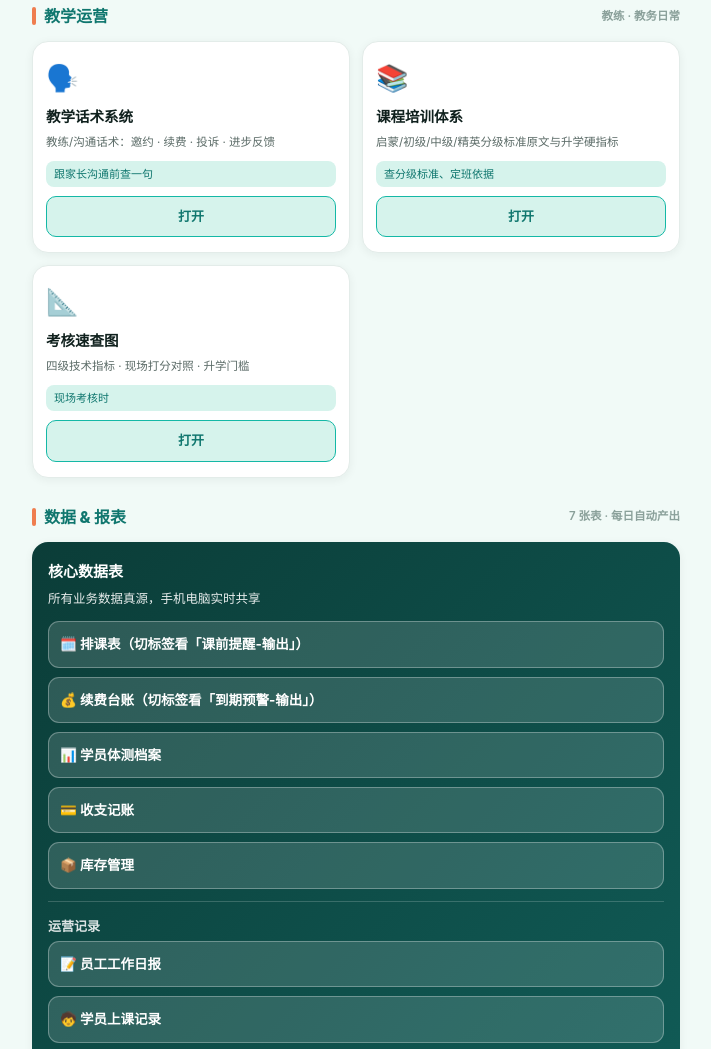
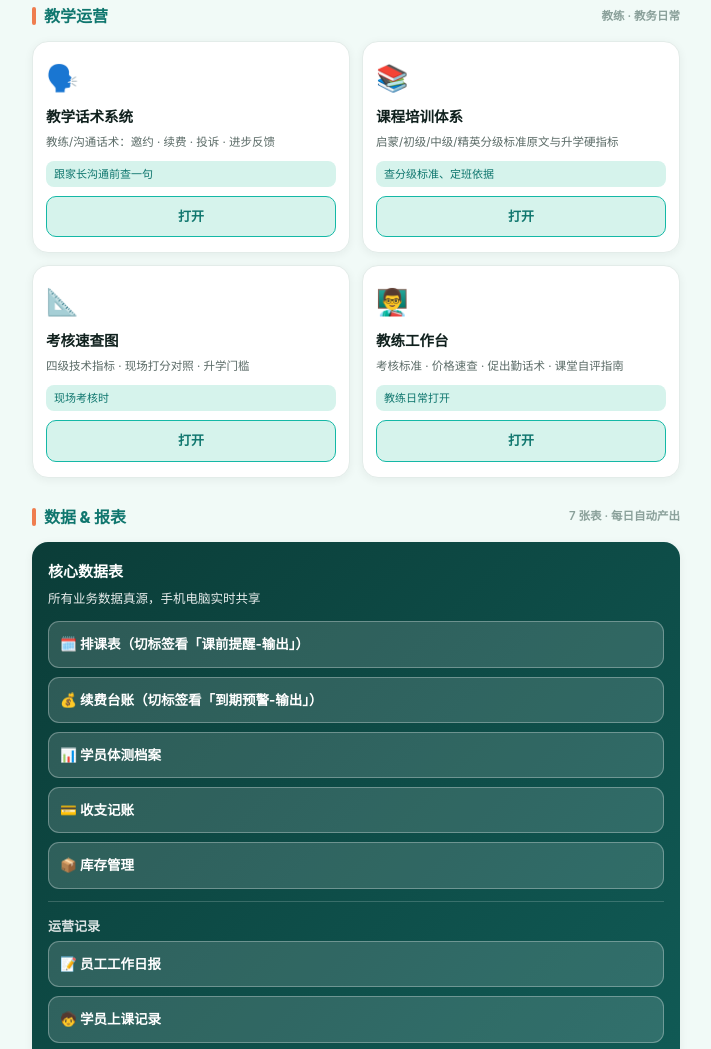
Before and after one commit to xytyymq/xingyi-workbench, a plain HTML site: page index.html in a window 1280 px wide. Shown: the part 1715-2764 px from the top of the page, without its empty margins (284-995 px from the left). Drawn offline with Linux system fonts and the light colour scheme.

Commit message:
feat: coach workbench page

```diff
--- a/index.html
+++ b/index.html
@@ -255,6 +255,13 @@
         <div class="t-when">现场考核时</div>
         <a class="go" href="chart.html" target="_blank" rel="noopener">打开</a>
       </div>
+      <div class="tool">
+        <div class="ico">👨‍🏫</div>
+        <div class="t-name">教练工作台</div>
+        <div class="t-use">考核标准 · 价格速查 · 促出勤话术 · 课堂自评指南</div>
+        <div class="t-when">教练日常打开</div>
+        <a class="go" href="coach.html" target="_blank" rel="noopener">打开</a>
+      </div>
     </div>
   </section>
 
```
